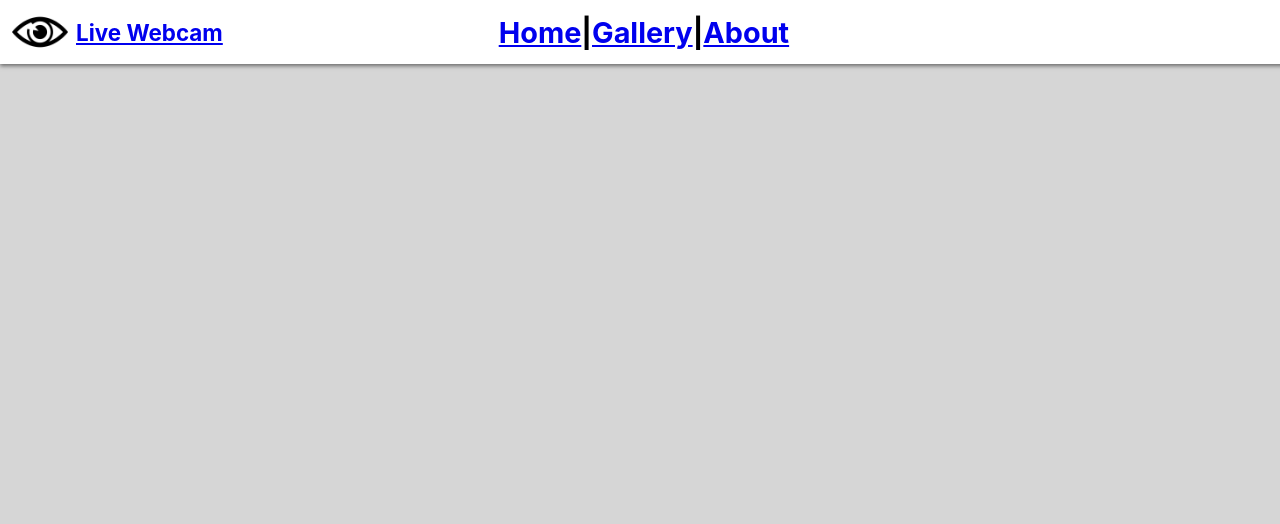
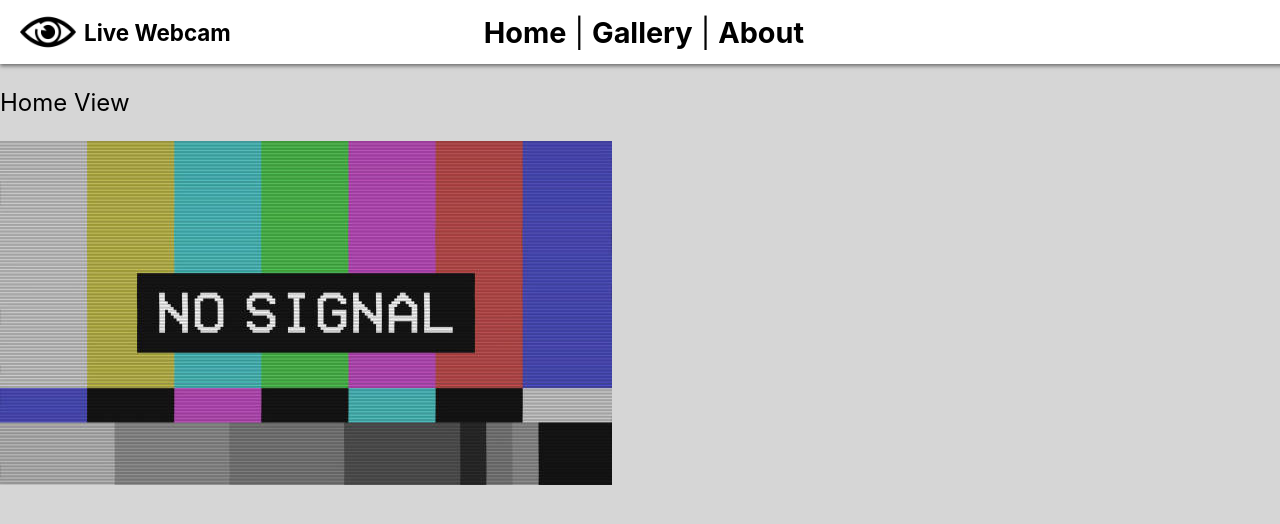
Before and after one commit to Rookies111/Live-Webcam, a Vue app in the folder front-end/: page /gallery in a window 1280 px wide. Shown: the top 524 px of the page. Built offline with nearby package versions, Linux system fonts and the light colour scheme.

Commit message:
Refactor project structure and remove unused files

```diff
--- a/front-end/jsconfig.json
+++ b/front-end/jsconfig.json
@@ -1,7 +1,7 @@
 {
   "compilerOptions": {
     "paths": {
-      "@/*": ["./src/app/*"]
+      "@/*": ["./src/*"]
     }
   },
   "exclude": ["node_modules", "dist"]
--- a/front-end/src/app/AboutView.vue
+++ b/front-end/src/app/AboutView.vue
@@ -1 +1,3 @@
-<template></template>
+<template>
+  <p>About View</p>
+</template>
--- a/front-end/src/app/App.vue
+++ b/front-end/src/app/App.vue
@@ -6,22 +6,4 @@ import LayoutDefault from './LayoutDefault.vue'
   <layout-default>
     <router-view />
   </layout-default>
-  <!-- <header>
-    <img alt="Vue logo" class="logo" src="./assets/logo.svg" width="125" height="125" />
-
-    <div class="wrapper">
-      <HelloWorld msg="You did it!" />
-    </div>
-  </header>
-
-  <main>
-    <TheWelcome />
-  </main> -->
 </template>
-
-<style>
-img {
-  width: 90hw;
-  border-radius: 15px;
-}
-</style>
--- a/front-end/src/app/GalleryView.vue
+++ b/front-end/src/app/GalleryView.vue
@@ -1,3 +1,3 @@
 <template>
-
+  <p>Gallery View</p>
 </template>
--- a/front-end/src/app/HomeView.vue
+++ b/front-end/src/app/HomeView.vue
@@ -1 +1,4 @@
-<template></template>
+<template>
+  <p>Home View</p>
+  <img src="../assets/picture/no_signal.jpg">
+</template>
--- a/front-end/src/app/LayoutDefault.vue
+++ b/front-end/src/app/LayoutDefault.vue
@@ -1,14 +1,17 @@
+<script setup lang="ts">
+import { RouterLink } from 'vue-router'
+</script>
+
 <template>
   <div class="LayoutDefault">
     <nav class="LayoutDefault__nav">
       <div class="column">
-        <router-link to="/" class="logo vertical-center">
-          <img src="../assets/picture/logo.png" />Live Webcam</router-link
-        >
+        <RouterLink to="/" class="logo vertical-center">
+          <img src="../assets/picture/logo.png" />Live Webcam</RouterLink>
       </div>
       <div class="column vertical-center" align="center">
-        <router-link to="/">Home</router-link> | <router-link to="/gallery">Gallery</router-link> |
-        <router-link to="/about">About</router-link>
+        <RouterLink to="/">Home</RouterLink> | <RouterLink to="/gallery">Gallery</RouterLink> |
+        <RouterLink to="/about">About</RouterLink>
       </div>
     </nav>
     <main class="LayoutDefault__main">
@@ -23,16 +26,22 @@ nav {
   height: 3.5rem;
   padding: 0.25rem;
   background-color: #fff;
-  color: black;
   box-shadow: 0 2px 4px rgba(0, 0, 0, 0.5);
   content: '';
   display: table;
   clear: both;
-  font-weight: bold;
 }
 
-nav router-link {
+nav a {
+  color: black;
+  font-weight: bold;
+  text-decoration: none;
   margin: 0 0.5rem;
+}
+
+.logo {
+  float: left;
+  font-size: 1.4rem;
 }
 
 .logo img {
@@ -53,9 +62,4 @@ nav router-link {
   justify-content: center;
   align-items: center;
 }
-
-.logo {
-  float: left;
-  font-size: 1.4rem;
-}
 </style>
```
